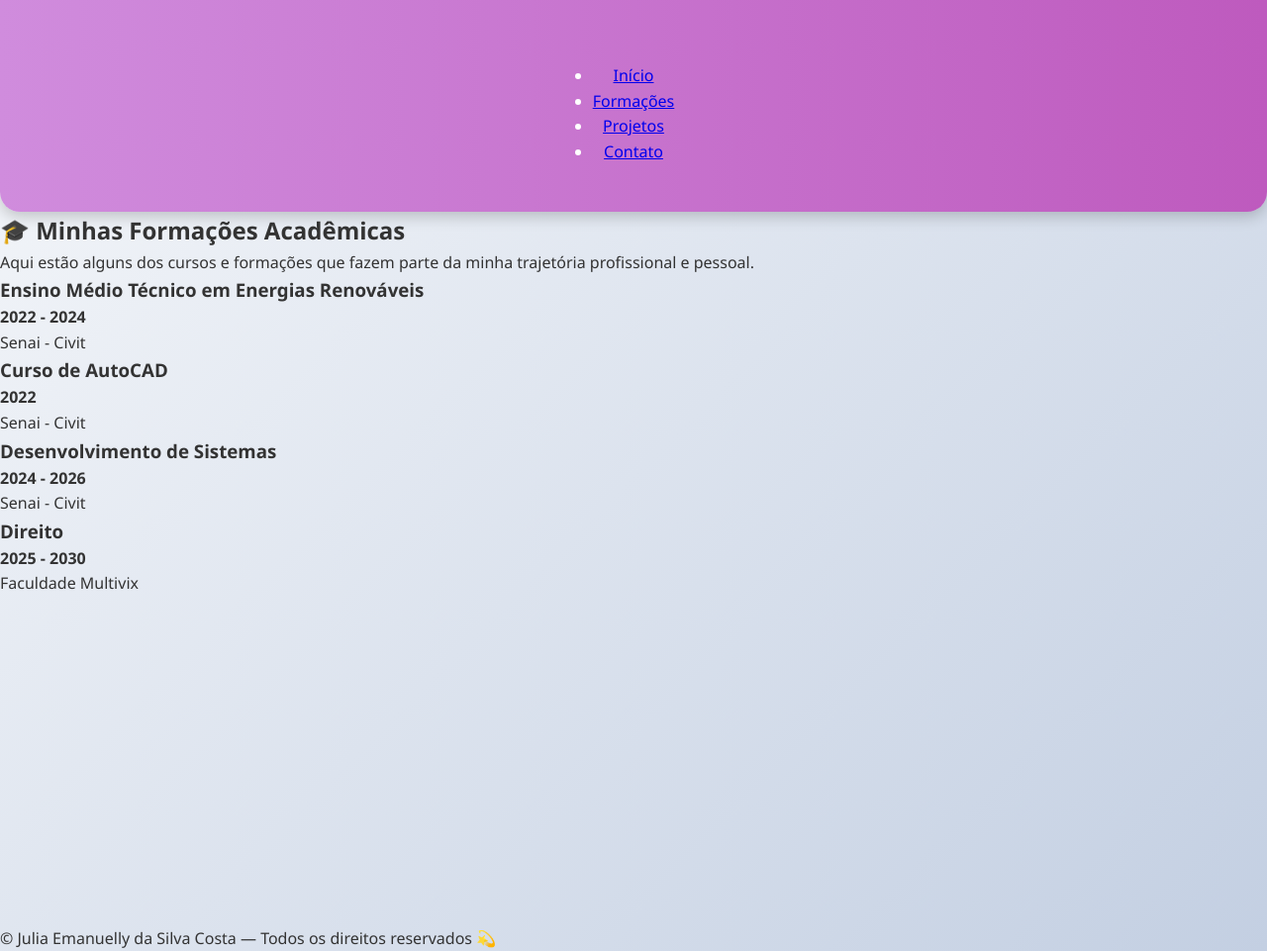
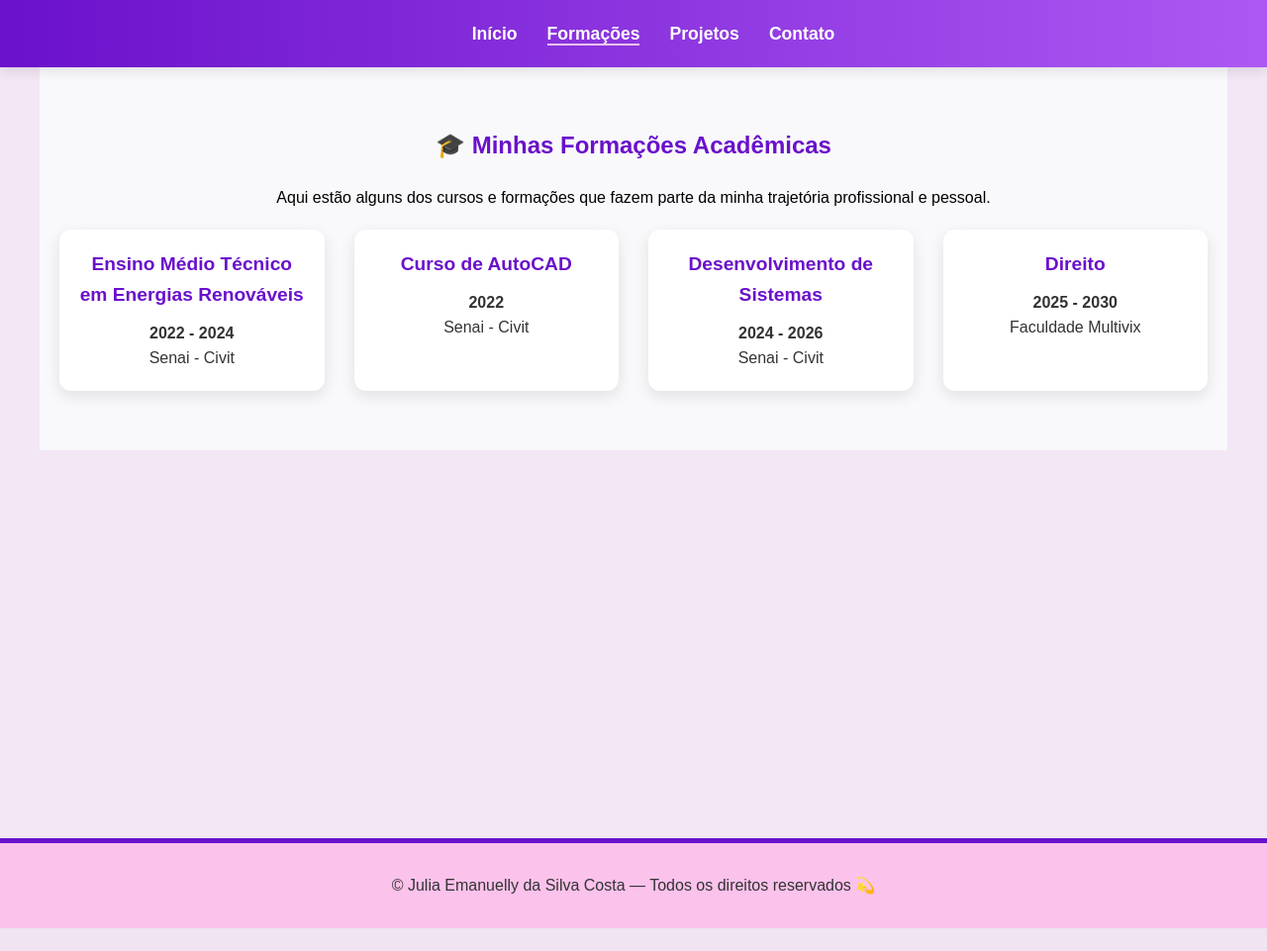
Before and after one commit to JuliaEmanuelly07/portifolio, a Flask app: page /sobre in a window 1280 px wide. Shown: the whole page at 99% size. After the commit the page ends 938 px from the top, so only its background shows below. Run offline with Flask 3, Linux system fonts and the light colour scheme.

Commit message:
Update style.css

```diff
--- a/static/style.css
+++ b/static/style.css
@@ -1,52 +1,400 @@
-/* Reset básico */
+/* RESET */
 * {
   margin: 0;
   padding: 0;
   box-sizing: border-box;
-    font-family: 'Segoe UI', Tahoma, Geneva, Verdana, sans-serif;
 }
 
 body {
-    background: linear-gradient(135deg, #f5f7fa, #c3cfe2);
-    color: #333;
+  font-family: 'Poppins', sans-serif;
+  background-color: #f3e6f5;
+  color: #000000;
   line-height: 1.6;
+  font-size: 16px;
 }
 
-/* Header */
-header {
-    background: linear-gradient(90deg, #d08cdd, #be5abe);
-    color: white;
-    padding: 3rem 1rem;
-    text-align: center;
-    border-bottom-left-radius: 20px;
-    border-bottom-right-radius: 20px;
-    box-shadow: 0 5px 15px rgba(0,0,0,0.2);
+/* LINKS */
+a {
+  text-decoration: none;
+  color: inherit;
 }
 
-/* Imagem opcional no header */
-header img {
-    width: 100%;
-    max-height: 250px;
-    object-fit: cover;
-    border-radius: 10px;
-    margin-top: 1rem;
+/* NAVBAR */
+header {
+  background: linear-gradient(to right, #6a11cb, #ad58f3);
+  padding: 20px 0;
+  box-shadow: 0 4px 12px rgba(0, 0, 0, 0.1);
+  position: sticky;
+  top: 0;
+  z-index: 100;
 }
 
-header h1 {
-    font-size: 2.5rem;
-    margin-bottom: 0.5rem;
-    letter-spacing: 1px;
+nav ul {
+  list-style: none;
+  display: flex;
+  justify-content: center;
+  gap: 30px;
 }
 
-header p {
-    font-size: 1.2rem;
-    font-weight: 300;
+nav ul li a {
+  font-weight: bold;
+  color: #fff;
+  font-size: 1.1rem;
+  transition: color 0.3s ease;
 }
 
-/* Navegação */
-nav {
+nav ul li a:hover {
+  color: #fbc2eb;
+}
+
+/* Apenas para a imagem dentro da seção hero */
+.hero {
   display: flex;
+  justify-content: center; /* centraliza horizontalmente */
+  align-items: center;     /* centraliza verticalmente, se houver altura definida */
+  flex-direction: column;  /* mantém elementos em coluna (imagem + texto) */
+  text-align: center;      /* centraliza texto abaixo da imagem */
+}
+
+.hero img.hero-foto {
+  display: block;          /* necessário para margin auto, opcional com flex */
+  margin: 0 auto 20px auto; /* centraliza horizontalmente e espaço inferior */
+  width: 300px;            /* tamanho da imagem */
+  height: 300px;
+  border-radius: 50%;
+  object-fit: cover;
+  border: 4px solid white;
+  box-shadow: 0 4px 15px rgba(0,0,0,0.2);
+  transition: transform 0.3s ease;
+}
+
+.hero img.hero-foto:hover {
+  transform: scale(1.05);
+}
+
+
+
+.hero img.hero-foto:hover {
+  transform: scale(1.05);   /* Leve zoom ao passar o mouse */
+}
+
+.hero h1 {
+  font-size: 3rem;
+  margin-bottom: 10px;
+  letter-spacing: 1.5px;
+}
+
+.hero p {
+  font-size: 1.2rem;
+  margin-bottom: 20px;
+  max-width: 600px;
+}
+
+.btn {
+  background-color: #fff;
+  color: #6a11cb;
+  padding: 12px 30px;
+  border-radius: 30px;
+  font-weight: bold;
+  transition: 0.3s;
+  font-size: 1rem;
+  text-transform: uppercase;
+}
+
+.btn:hover {
+  background-color: #6a11cb;
+  color: white;
+  transform: translateY(-5px);
+}
+
+/* CONTAINER */
+section {
+  padding: 60px 20px;
+  max-width: 1200px;
+  margin: auto;
+}
+
+h1, h2 {
+  color: #6a11cb;
+  text-align: center;
+  margin-bottom: 20px;
+}
+
+ul {
+  list-style-type: disc;
+  margin-left: 40px;
+}
+
+/* SOBRE MIM */
+/* === SEÇÃO SOBRE === */
+#sobre {
+  background: linear-gradient(135deg, #fbc2eb, #a6c1ee);
+  padding: 80px 20px;
+  border-radius: 0 0 60px 60px;
+  box-shadow: 0 10px 25px rgba(0,0,0,0.1);
+}
+
+.perfil-container {
+  display: flex;
+  flex-wrap: wrap;
+  align-items: center;
   justify-content: center;
-    gap: 1rem;
-    margin-top: 1rem;
+  gap: 40px;
+  max-width: 1000px;
+  margin: auto;
+  text-align: left;
 }
+
+.foto-perfil {
+  width: 220px;
+  height: 220px;
+  border-radius: 50%;
+  object-fit: cover;
+  border: 6px solid white;
+  box-shadow: 0 4px 15px rgba(0,0,0,0.2);
+}
+
+.texto-sobre {
+  max-width: 600px;
+  color: #333;
+}
+
+.texto-sobre h1 {
+  font-size: 2.4rem;
+  color: #6a11cb;
+  margin-bottom: 15px;
+}
+
+.texto-sobre p {
+  font-size: 1.1rem;
+  line-height: 1.8;
+  margin-bottom: 15px;
+}
+
+/* === SEÇÃO EDUCAÇÃO === */
+#educacao {
+  background-color: #fff;
+  padding: 60px 20px;
+  text-align: center;
+}
+
+#educacao h2 {
+  font-size: 2rem;
+  color: #6a11cb;
+  margin-bottom: 40px;
+}
+
+.cards {
+  display: grid;
+  grid-template-columns: repeat(auto-fit, minmax(250px, 1fr));
+  gap: 25px;
+}
+
+.card {
+  background: linear-gradient(145deg, #ffffff, #f1f1f1);
+  border-radius: 16px;
+  padding: 25px;
+  box-shadow: 0 5px 15px rgba(0,0,0,0.1);
+  transition: transform 0.3s ease, box-shadow 0.3s ease;
+}
+
+.card:hover {
+  transform: translateY(-8px);
+  box-shadow: 0 10px 25px rgba(0,0,0,0.15);
+}
+
+.card h3 {
+  color: #6a11cb;
+  font-size: 1.3rem;
+  margin-bottom: 10px;
+}
+
+.card p {
+  color: #444;
+  font-size: 1rem;
+}
+
+/* === LINK ATIVO === */
+nav ul li a.ativo {
+  border-bottom: 2px solid #fbc2eb;
+}
+
+/* === RESPONSIVO === */
+@media (max-width: 768px) {
+  .perfil-container {
+    flex-direction: column;
+    text-align: center;
+  }
+
+  .texto-sobre h1 {
+    font-size: 2rem;
+  }
+
+  .foto-perfil {
+    width: 180px;
+    height: 180px;
+  }
+}
+
+
+/* EDUCAÇÃO */
+#educacao {
+  background-color: #f9f9fb;
+}
+
+.cards {
+  display: grid;
+  grid-template-columns: repeat(auto-fit, minmax(250px, 1fr));
+  gap: 30px;
+  padding-top: 20px;
+}
+
+.card {
+  background: white;
+  border-radius: 12px;
+  box-shadow: 0 5px 15px rgba(0, 0, 0, 0.1);
+  padding: 20px;
+  transition: transform 0.3s ease, box-shadow 0.3s ease;
+}
+
+.card:hover {
+  transform: translateY(-8px);
+  box-shadow: 0 8px 25px rgba(0, 0, 0, 0.1);
+}
+
+.card h3 {
+  font-size: 1.2rem;
+  color: #6a11cb;
+  margin-bottom: 10px;
+}
+
+.card p {
+  font-size: 1rem;
+  color: #333;
+}
+
+/* PROJETOS */
+.projetos {
+  display: grid;
+  grid-template-columns: repeat(auto-fit, minmax(300px, 1fr));
+  gap: 30px;
+  padding-top: 20px;
+}
+
+.projeto {
+  background: white;
+  border-radius: 12px;
+  box-shadow: 0 5px 15px rgba(0, 0, 0, 0.05);
+  overflow: hidden;
+  transition: transform 0.3s ease, box-shadow 0.3s ease;
+}
+
+.projeto:hover {
+  transform: scale(1.05);
+  box-shadow: 0 8px 20px rgba(0, 0, 0, 0.1);
+}
+
+.projeto img {
+  width: 100%;
+  height: 180px;
+  object-fit: cover;
+}
+
+.projeto h2 {
+  font-size: 1.3rem;
+  padding: 15px 20px 0;
+}
+
+.projeto p {
+  padding: 0 20px 20px;
+  font-size: 0.95rem;
+  color: #555;
+}
+
+/* FORM CONTATO */
+form {
+  max-width: 600px;
+  margin: auto;
+  display: flex;
+  flex-direction: column;
+  gap: 15px;
+}
+
+input, textarea {
+  padding: 12px;
+  border: 1px solid #ccc;
+  border-radius: 8px;
+  font-family: inherit;
+  font-size: 1rem;
+}
+
+textarea {
+  resize: vertical;
+  min-height: 120px;
+}
+
+button {
+  padding: 12px;
+  border: none;
+  background-color: #6a11cb;
+  color: white;
+  font-weight: bold;
+  border-radius: 8px;
+  cursor: pointer;
+  transition: background 0.3s ease;
+}
+
+button:hover {
+  background-color: #2575fc;
+}
+
+/* FOOTER */
+footer {
+  background: #fbc2eb;
+  color: #333;
+  text-align: center;
+  padding: 30px 20px;
+  margin-top: 60px;
+  border-top: 5px solid #6a11cb;
+}
+
+footer ul {
+  list-style: none;
+  padding: 0;
+}
+
+footer ul li {
+  margin: 10px 0;
+}
+
+footer a {
+  color: #000;
+}
+
+footer a:hover {
+  text-decoration: underline;
+}
+
+/* RESPONSIVO */
+@media (max-width: 768px) {
+  .hero h1 {
+    font-size: 2.2rem;
+  }
+
+  nav ul {
+    flex-direction: column;
+    gap: 15px;
+  }
+
+  .projeto img {
+    height: 140px;
+  }
+
+  .projeto h2 {
+    font-size: 1.1rem;
+  }
+
+  .card {
+    padding: 15px;
+  }
+}
```
Lines whose indentation alone changed are shown as unchanged.
